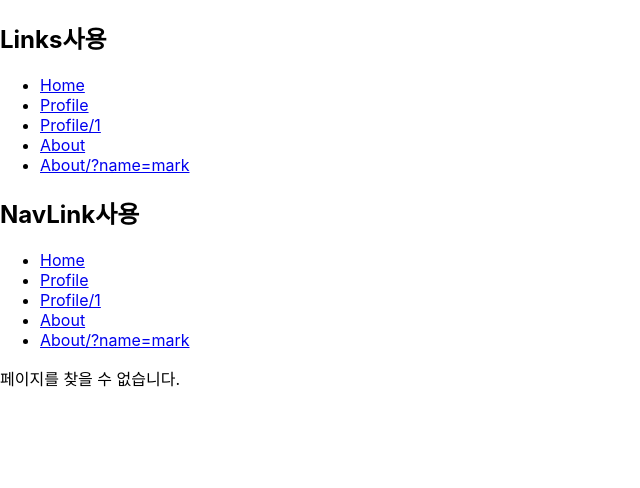
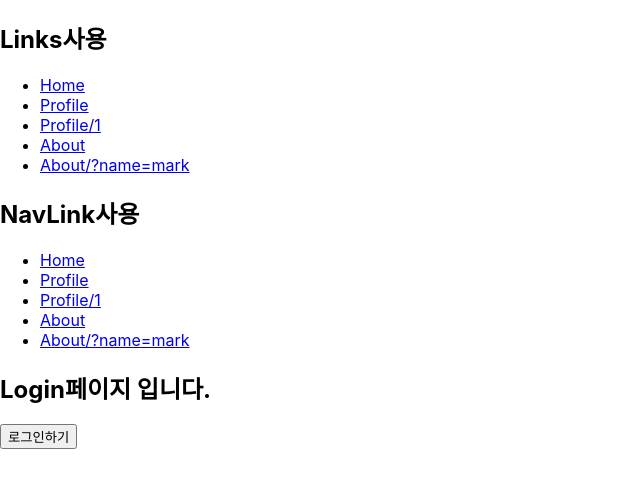
Before and after one commit to stnqls/react-study, a React (Create React App) app: page /login in a window 1280 px wide. Shown: the top 488 px of the page, without its empty margins (0-640 px from the left). Built offline with nearby package versions, Linux system fonts and the light colour scheme.

Commit message:
JS로 이동시키기

```diff
--- a/src/App.js
+++ b/src/App.js
@@ -5,6 +5,7 @@ import Profile from "./pages/Profile";
 import NotFound from "./pages/NotFound";
 import Links from "./components/Links";
 import NavLinks from "./components/NavLinks";
+import Login from "./pages/Login";
 
 function App() {
   return (
@@ -12,6 +13,7 @@ function App() {
       <Links />
       <NavLinks />
       <Switch>
+        <Route path="/login" component={Login} />
         <Route path="/profile/:id" component={Profile} />
         <Route path="/profile" component={Profile} />
         <Route path="/about" component={About} />
--- /dev/null
+++ b/src/pages/Login.jsx
@@ -0,0 +1,13 @@
+export default function Login(props) {
+  function login() {
+    setTimeout(() => {
+      props.history.push("/");
+    }, 1000);
+  }
+  return (
+    <div>
+      <h2>Login페이지 입니다.</h2>
+      <button onClick={login}>로그인하기</button>
+    </div>
+  );
+}
```
Also changed, not shown: 1 other file (tests, documents, lock files or other folders).
